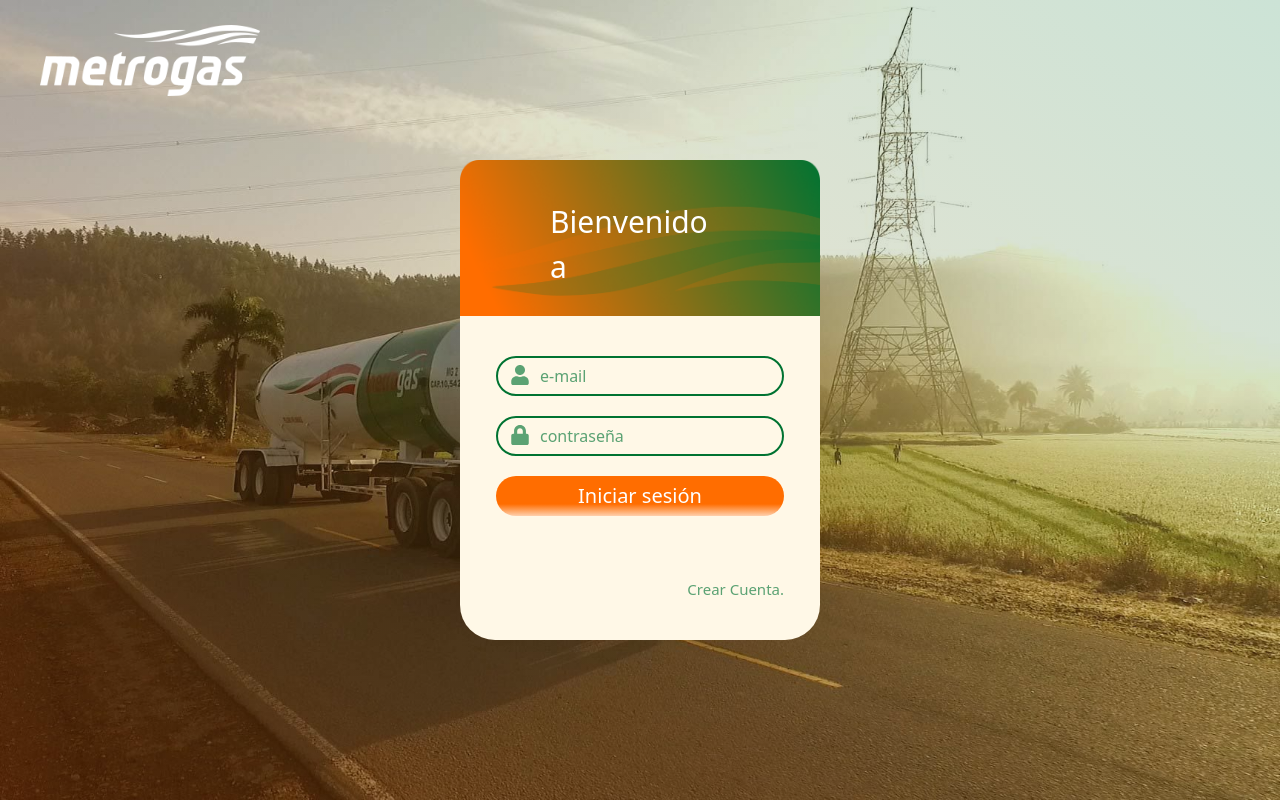
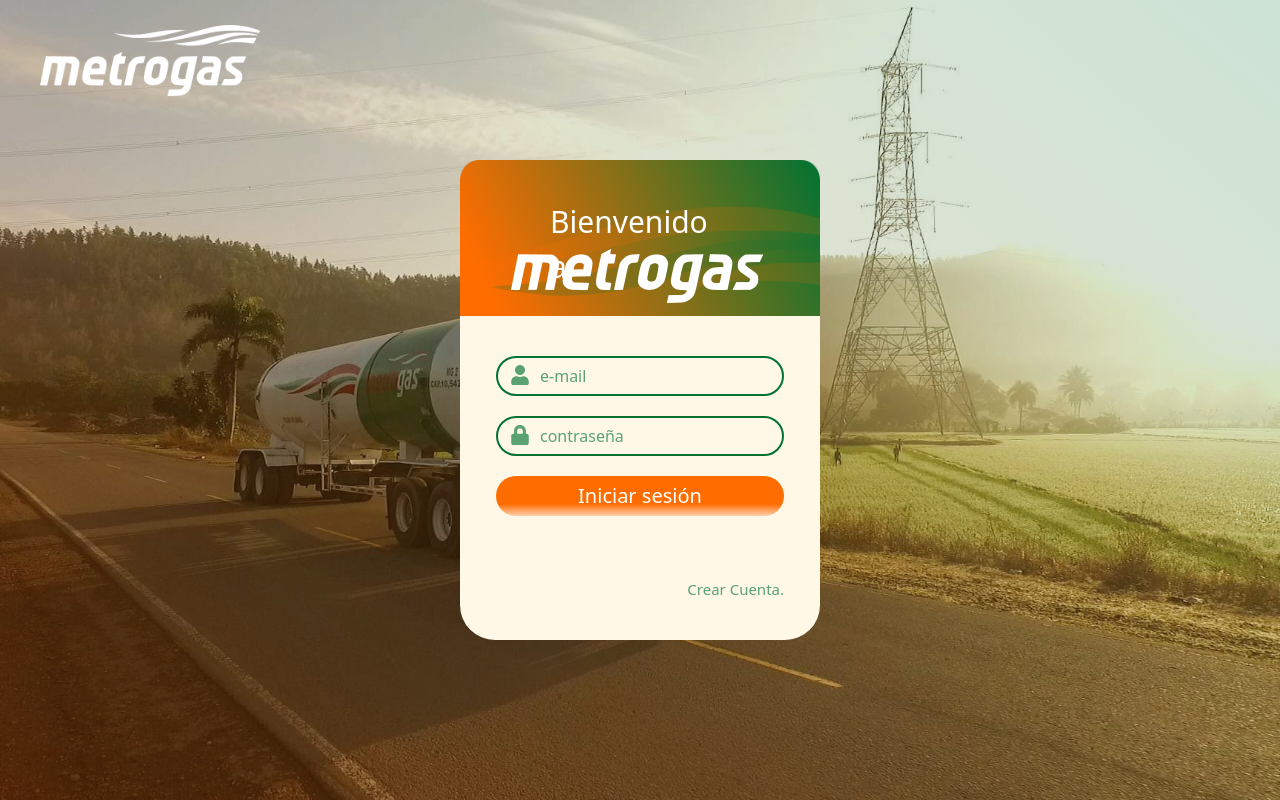
Before and after one commit to franklinben23/pagina-usuarios, a React (Create React App) app: page / in a window 1280 px wide. Built offline with nearby package versions, Linux system fonts and the light colour scheme.

Commit message:
login actualizado

```diff
--- a/src/componentes/NewLogin.js
+++ b/src/componentes/NewLogin.js
@@ -6,6 +6,7 @@
 import * as faIcon from 'react-icons/fa';
 import * as topImg from './estilos/imagenes/login_head.png';
 import * as topLogo from './estilos/imagenes/logo_metrogas_blanco.png';
+import * as logoCortado from './estilos/imagenes/logo_metrogas_cortado.png';
 import './estilos/newLogin.css';
 
 export const NewLogin = () => {
@@ -57,6 +58,7 @@
             <div className='login-inner'>
                 <div className='top-login-part'>
                     <p className='top-text'>Bienvenido a</p>
+                    <img src={logoCortado.default} alt='logo-cortado' className='logo-cortado' />
                     <img src={topImg.default} alt='login-img' className='login-img' />
                 </div>
                 <div className='bottom-login-part'>
--- a/src/componentes/estilos/newLogin.css
+++ b/src/componentes/estilos/newLogin.css
@@ -31,6 +31,14 @@
     font-size: 30px;
 }
 
+.logo-cortado {
+    position: absolute;
+    top: 55%;
+    left: 50%;
+    transform: translateX(-50%);
+    z-index: 300;
+}
+
 .login-inner {
     height: 60%;
     width: 25%;
@@ -43,6 +51,7 @@
 
 .login-img {
     width: 100%;
+    z-index: 100;
 }
 
 .login-form {
```
Also changed, not shown: src/componentes/estilos/imagenes/logo_metrogas_cortado.png (added).
